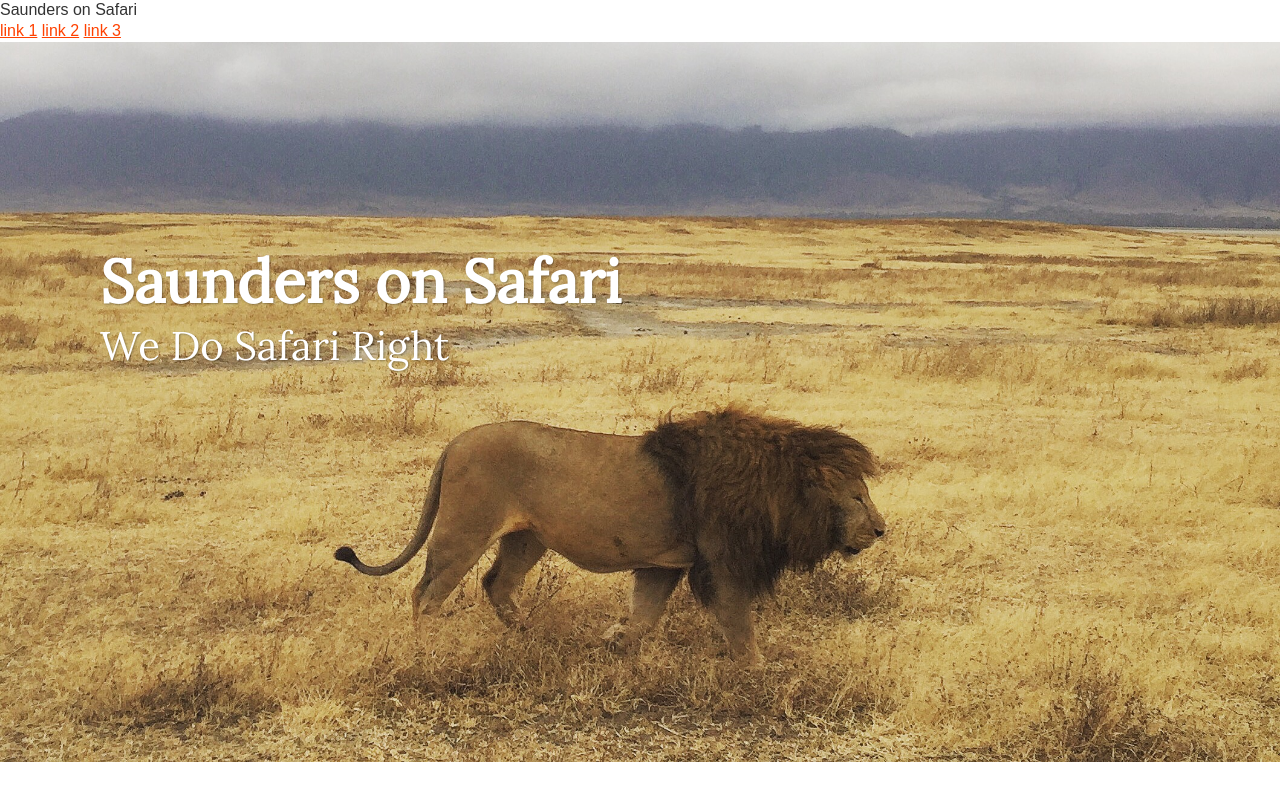
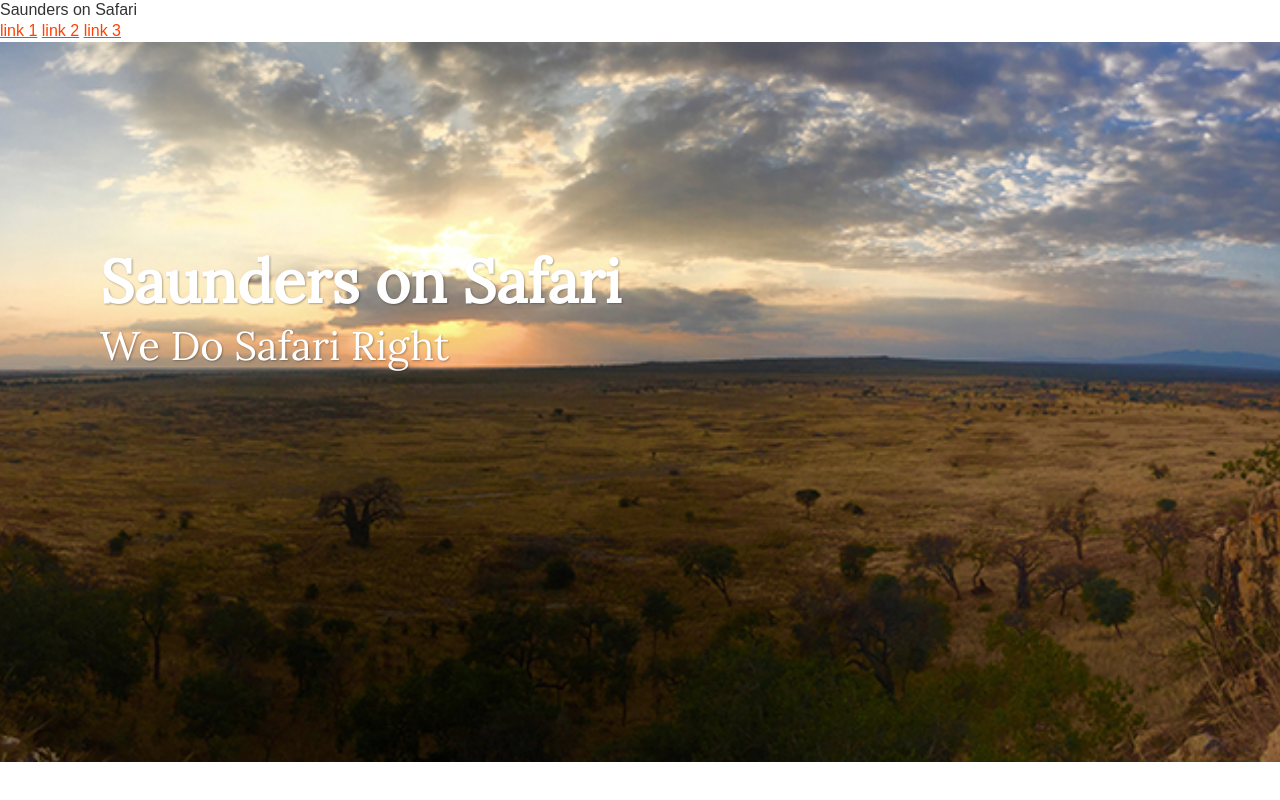
Before and after one commit to rpenzell/rpenzell.github.io, a plain HTML site: page unit_5/index.html in a window 1280 px wide. Shown: the top 800 px of the page. Drawn offline with Linux system fonts and the light colour scheme; a web font is replaced by a local one.

Commit message:
Unit 5 edits

```diff
--- a/unit_5/css/style.css
+++ b/unit_5/css/style.css
@@ -15,7 +15,7 @@ a {
     color: #ff4100;
 }
 #intro {
-    background: url(../images/Safari3.JPG);
+    background: url(../images/LandscapeCover.JPG);
     background-repeat:no-repeat;
     background-size: cover;
     background-position: bottom;
```
Also changed, not shown: unit_5/Images/Cheetah1.jpg, unit_5/Images/Landscape Cover.jpg (added), unit_5/Images/LandscapeCover.jpg (added), 2 other files.
